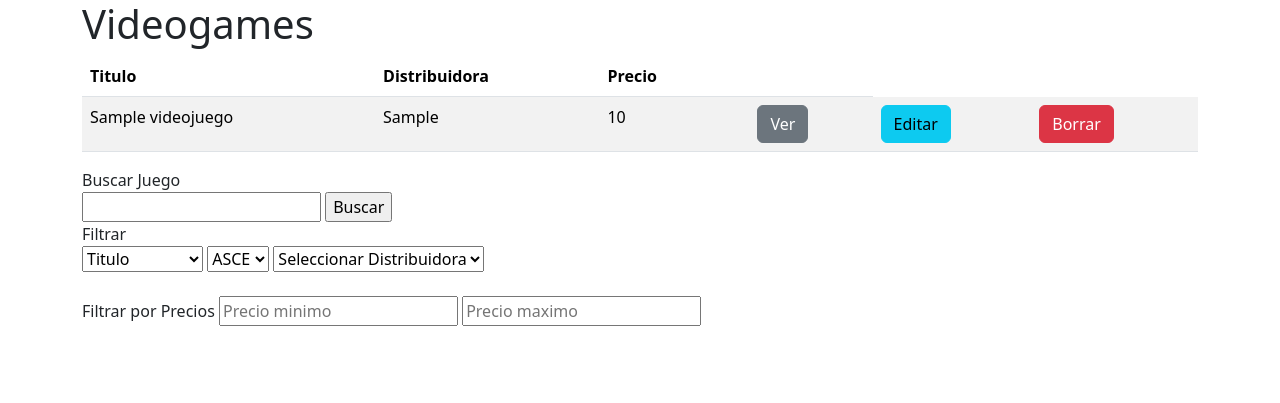
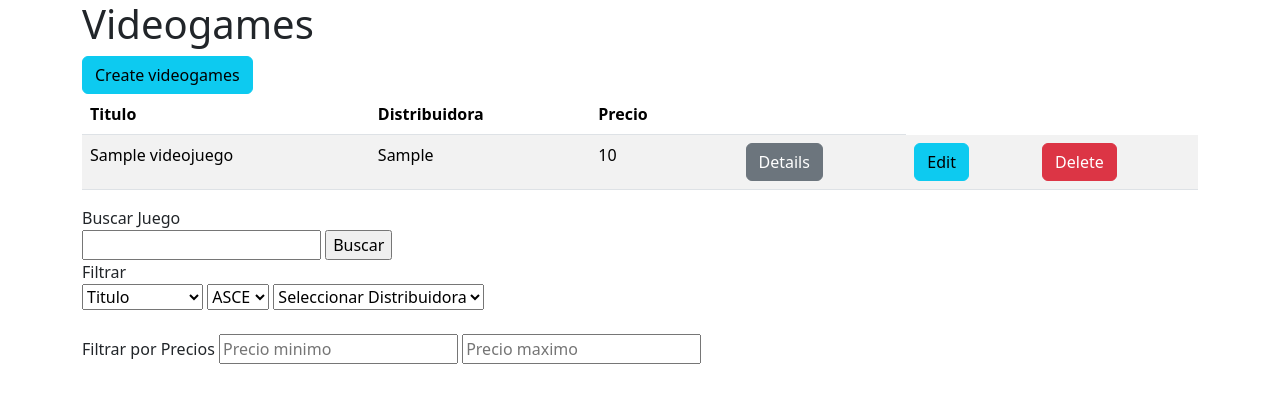
Before and after one commit to IlloJuanma/Desarrollo-web-servidor-2a, a PHP site: page /table_videogames.php in a window 1280 px wide. Shown: the top 403 px of the page. Run offline with PHP 8.4, Linux system fonts and the light colour scheme; tables that the repository leaves empty or names only in its code hold one stand-in row (values such as "Sample post").

Commit message:
Añadido boton create y mas

```diff
--- a/base_datos/create_videogame.php
+++ b/base_datos/create_videogame.php
@@ -46,6 +46,7 @@
             <div class="mb-3">
                 <input type="submit" class="btn btn-primary" value="Crear">
             </div>
+            <a href="table_videogames.php" class="btn btn-info">Back</a>
         </form>
     </div>
     <script src="https://cdn.jsdelivr.net/npm/bootstrap@5.3.2/dist/js/bootstrap.bundle.min.js" integrity="sha384-C6RzsynM9kWDrMNeT87bh95OGNyZPhcTNXj1NW7RuBCsyN/o0jlpcV8Qyq46cDfL" crossorigin="anonymous">
--- a/base_datos/edit_videogame.php
+++ b/base_datos/edit_videogame.php
@@ -70,6 +70,7 @@
             <div class="mb-3">
                 <input type="submit" class="btn btn-primary" value="Crear">
             </div>
+            <a href="table_videogames.php" class="btn btn-info">Back</a>
         </form>
     </div>
     <script src="https://cdn.jsdelivr.net/npm/bootstrap@5.3.2/dist/js/bootstrap.bundle.min.js" integrity="sha384-C6RzsynM9kWDrMNeT87bh95OGNyZPhcTNXj1NW7RuBCsyN/o0jlpcV8Qyq46cDfL" crossorigin="anonymous">
--- a/base_datos/table_videogames.php
+++ b/base_datos/table_videogames.php
@@ -13,6 +13,7 @@
 <body>
     <div class="container">
         <h1>Videogames</h1>
+        <a href="create_videogame.php" class="btn btn-info">Create videogames</a>
         <table class="table table-striped table-hover">
             <thead>
                 <tr>
@@ -70,19 +71,19 @@
                             <td>
                                 <form action="view_videogame.php" method="get">
                                     <input type="hidden" name="titulo" value="<?php echo $fila["titulo"]?>">
-                                    <input type="submit" class="btn btn-secondary" value="Ver">
+                                    <input type="submit" class="btn btn-secondary" value="Details">
                                 </form>
                             </td>
                             <td>
                                 <form action="edit_videogame.php" method="get">
                                     <input type="hidden" name="titulo" value="<?php echo $fila["titulo"] ?>">
-                                    <input type="submit" class="btn btn-info" value="Editar">
+                                    <input type="submit" class="btn btn-info" value="Edit">
                                 </form>
                             </td>
                             <td>
                                 <form action="delete_videogame.php" method="POST">
                                     <input type="hidden" name="titulo" value="<?php echo $fila["titulo"] ?>">
-                                    <input type="submit" class="btn btn-danger" value="Borrar">
+                                    <input type="submit" class="btn btn-danger" value="Delete">
                                 </form>
                             </td>
                     <?php
```
